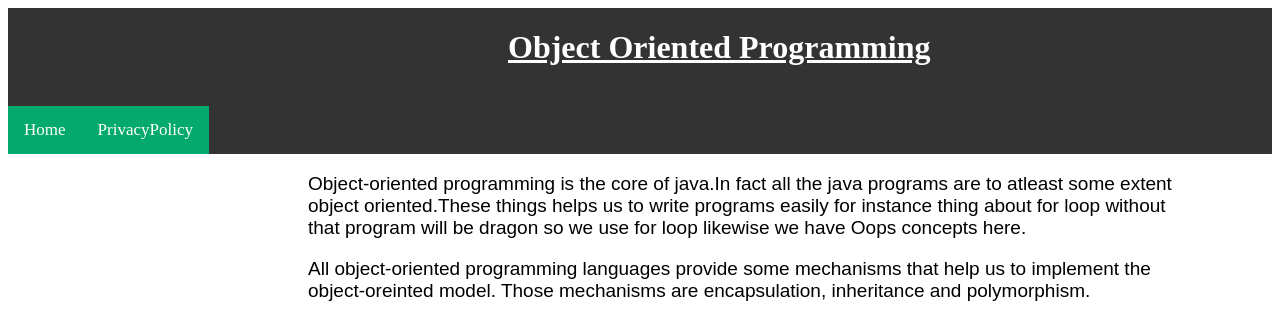
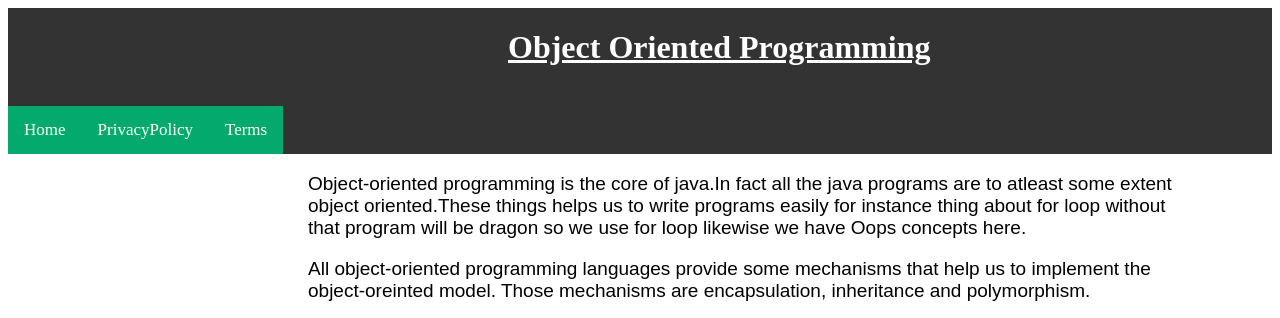
Before and after one commit to sri67234/sri67234.github.io, a plain HTML site: page index.html in a window 1280 px wide. Shown: the top 318 px of the page. Drawn offline with Linux system fonts and the light colour scheme.

Commit message:
Update index.html

```diff
--- a/index.html
+++ b/index.html
@@ -47,6 +47,7 @@ background-color:#d279a6;
 <h1 class="a"><u>Object Oriented Programming</u> </h1><br>
 <a class ="active" href="https://sri67234.github.io/">Home</a>
    <a class="active" href="https://sri67234.github.io/privacy/">PrivacyPolicy</a>
+   <a class="active" href="https://sri67234.github.io/terms/">Terms</a>
 
 </div>
 <p >Object-oriented programming is the core of java.In fact all the java programs are to
```
